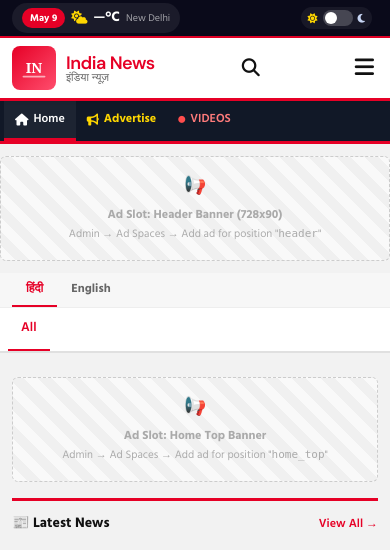
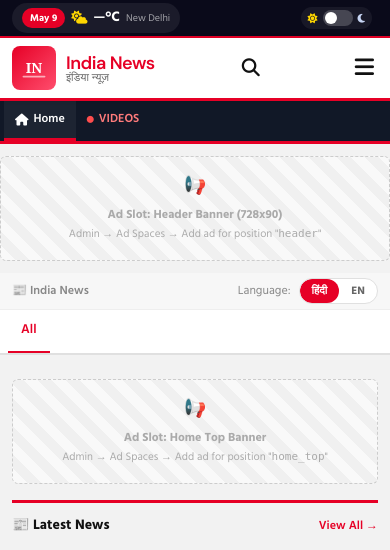
Before and after one commit to pkoffice1994/indianews, a Django app: page / in a window 390 px wide. Shown: the top 550 px of the page. Run offline with Django 4.2, Linux system fonts and the light colour scheme; data comes from the database, SQL or seed files in the repository; data that the repository does not hold is empty; some libraries are stand-ins or nearby versions; some web fonts are replaced.

Commit message:
Fix: remove Advertise from nav, lang toggle pill style, clean mobile

```diff
--- a/templates/base.html
+++ b/templates/base.html
@@ -346,7 +346,6 @@ footer{background:#0a0a1a;color:rgba(255,255,255,.65);margin-top:40px;}
 <nav class="main-nav">
   <div class="nav-in">
     <a href="/" class="nav-a {% if request.path == '/' %}active{% endif %}"><i class="fas fa-home"></i> Home</a>
-    <a href="/advertise/" class="nav-a" style="color:#ffd700!important;font-weight:700"><i class="fas fa-bullhorn"></i> Advertise</a>
     <a href="/videos/" class="nav-a vid {% if request.path == '/videos/' %}active{% endif %}"><i class="fas fa-circle" style="font-size:7px;color:#ff4d4d"></i> VIDEOS</a>
     {% for cat in nav_categories %}
       {% if cat.subcategories.count > 0 %}
@@ -375,7 +374,6 @@ footer{background:#0a0a1a;color:rgba(255,255,255,.65);margin-top:40px;}
       <button class="mob-nav-close" onclick="closeMobNav()"><i class="fas fa-times"></i></button>
     </div>
     <a href="/" class="{% if request.path == '/' %}active{% endif %}"><i class="fas fa-home" style="width:20px"></i> Home</a>
-    <a href="/advertise/" style="color:#ffd700;font-weight:700"><i class="fas fa-bullhorn" style="width:20px"></i> Advertise</a>
     <a href="/videos/" style="color:#ff7b7b"><i class="fas fa-play-circle" style="width:20px"></i> Videos</a>
     <a href="/epaper/"><i class="fas fa-newspaper" style="width:20px"></i> E-Paper</a>
     <div class="nav-section-title">Categories</div>
--- a/templates/news/home.html
+++ b/templates/news/home.html
@@ -86,10 +86,16 @@
 </style>
 
 <!-- Language toggle -->
-<div class="lang-bar">
-  <div class="lang-bar-in">
-    <button class="lang-btn active" id="btnHI" onclick="setLang('hi')">हिंदी</button>
-    <button class="lang-btn" id="btnEN" onclick="setLang('en')">English</button>
+<div class="lang-bar" style="background:#f7f7f7;border-bottom:1px solid #eee;">
+  <div style="max-width:1300px;margin:0 auto;padding:0 12px;height:36px;display:flex;align-items:center;justify-content:space-between;">
+    <span style="font-size:12px;color:#888;font-weight:600;">📰 India News</span>
+    <div style="display:flex;align-items:center;gap:8px;">
+      <span style="font-size:12px;color:#888;">Language:</span>
+      <div style="display:flex;background:#fff;border:1.5px solid var(--border);border-radius:20px;overflow:hidden;">
+        <button id="btnHI" onclick="setLang('hi')" style="padding:3px 12px;font-size:11px;font-weight:700;border:none;cursor:pointer;font-family:var(--hf);background:var(--red);color:#fff;border-radius:20px;">हिंदी</button>
+        <button id="btnEN" onclick="setLang('en')" style="padding:3px 12px;font-size:11px;font-weight:700;border:none;cursor:pointer;font-family:var(--hf);background:transparent;color:var(--mid);border-radius:20px;">EN</button>
+      </div>
+    </div>
   </div>
 </div>
 
@@ -324,8 +330,10 @@ function setLang(lang){
 function applyLang(lang){
   document.querySelectorAll('.lang-hi').forEach(el=>el.style.display=lang==='hi'?'':'none');
   document.querySelectorAll('.lang-en').forEach(el=>el.style.display=lang==='en'?'':'none');
-  document.getElementById('btnHI').classList.toggle('active',lang==='hi');
-  document.getElementById('btnEN').classList.toggle('active',lang==='en');
+  const hi=document.getElementById('btnHI');
+  const en=document.getElementById('btnEN');
+  if(hi){hi.style.background=lang==='hi'?'var(--red)':'transparent';hi.style.color=lang==='hi'?'#fff':'var(--mid)';}
+  if(en){en.style.background=lang==='en'?'var(--red)':'transparent';en.style.color=lang==='en'?'#fff':'var(--mid)';}
   // Fallback: if en empty, show hi
   if(lang==='en'){
     document.querySelectorAll('.lang-en').forEach(el=>{
```
